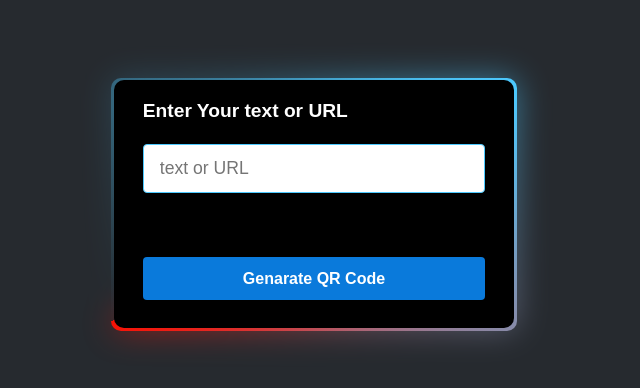
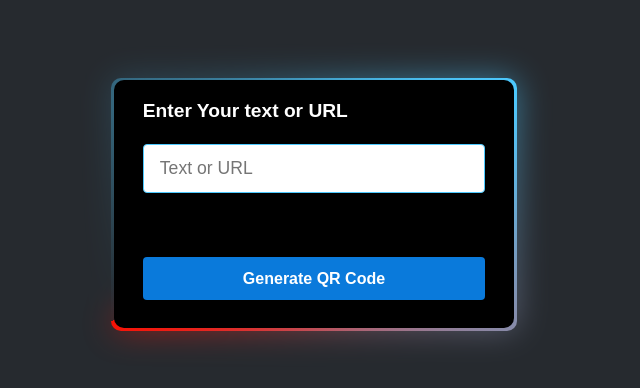
Before and after one commit to Astech900/QR-Code-Generator, a plain HTML site: page index.html in a window 1280 px wide. Shown: the part 196-584 px from the top of the page, 326-966 px from the left. Drawn offline with Linux system fonts and the light colour scheme.

Commit message:
Updates all resources

```diff
--- a/index.html
+++ b/index.html
@@ -15,11 +15,11 @@
     <div class="container">
 
         <p>Enter Your text or URL</p>
-        <input type="text" placeholder="text or URL" id="text-url">
+        <input type="text" placeholder="Text or URL" id="text-url">
         <div class="qr-img">
             <img src="" id="img-el" alt="">
         </div>
-        <button id="qr-genarate-btn">Genarate QR Code</button>
+        <button id="qr-genarate-btn">Generate QR Code</button>
 
     </div>
 
```
Also changed, not shown: qr-apps-Image.png (deleted), qr-apps-img.png (added).
